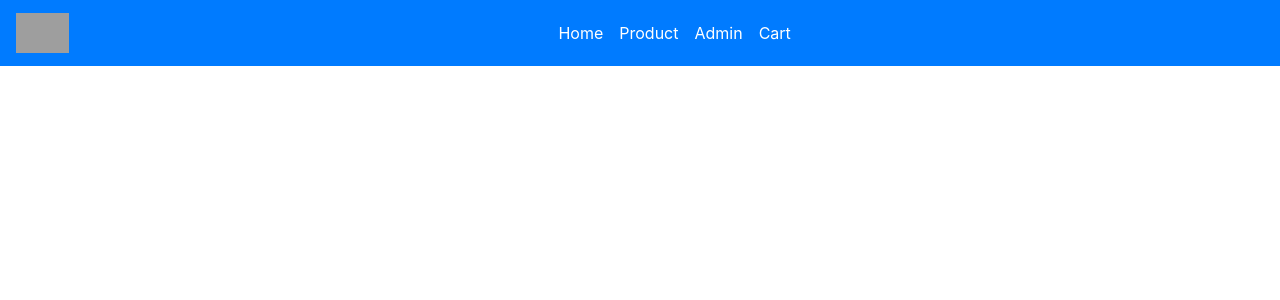
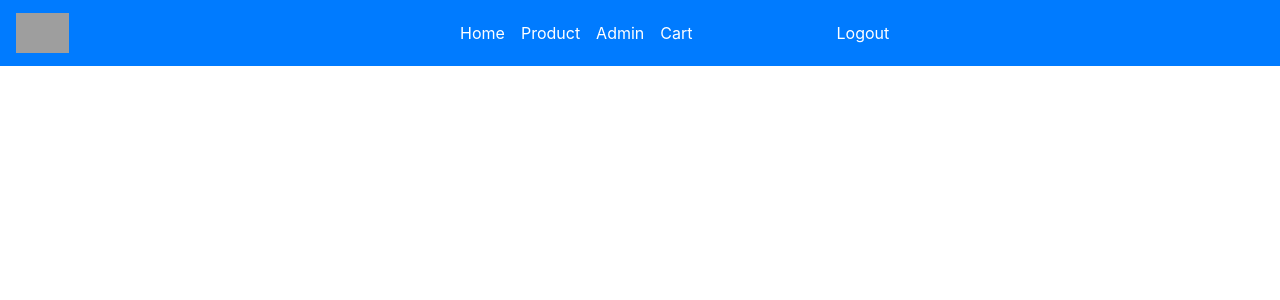
Before and after one commit to shashwatthapa/food-ecommerce-django, a Django app: page /dashboard/ in a window 1280 px wide. Shown: the top 300 px of the page. Run offline with Django 5.2, Linux system fonts and the light colour scheme; a user stored in the database is signed in; grey boxes are pictures that could not be loaded.

Commit message:
logout view added

```diff
--- a/ecom/templates/dashboard.html
+++ b/ecom/templates/dashboard.html
@@ -5,7 +5,7 @@
 {% block body %}
 <nav class="navbar navbar-expand-lg navbar-dark" style="background-color: #007bff;">
     <a class="navbar-brand" href="#">
-        <img src="image.jpeg" alt="Logo" style="height: 40px; width: auto;">
+        <img src="{% static 'image.jpeg' %}" alt="Logo" style="height: 40px; width: auto;">
     </a>
     <button class="navbar-toggler" type="button" data-toggle="collapse" data-target="#navbarNav"
         aria-controls="navbarNav" aria-expanded="false" aria-label="Toggle navigation">
@@ -14,7 +14,7 @@
     <div class="collapse navbar-collapse" id="navbarNav">
         <ul class="navbar-nav mx-auto">
             <li class="nav-item">
-                <a class="nav-link" href="#">Home</a>
+                <a class="nav-link" href="{% url 'dashboard' %}">Home</a>
             </li>
             <li class="nav-item">
                 <a class="nav-link" href="#">Product</a>
@@ -24,6 +24,9 @@
             </li>
             <li class="nav-item">
                 <a class="nav-link" href="#">Cart</a>
+            </li>
+            <li class="nav-item custom-margin">
+                <a class="nav-link" href="{% url 'logout' %}">Logout</a>
             </li>
         </ul>
     </div>
@@ -37,5 +40,8 @@
     .navbar-nav .nav-link:hover {
         color: #ffcc00 !important;
     }
+    .custom-margin{
+        margin-left: 8rem;
+    }
 </style>
 {% endblock %}
--- a/ecom/urls.py
+++ b/ecom/urls.py
@@ -5,5 +5,6 @@ urlpatterns = [
     path('',views.login_view,name='login'),
     path('register/',views.register,name='register'),
     path('dashboard/',views.dashboard,name='dashboard'),
-    path('logout',views.logout_view,name='logout')
+    path('logout/',views.logout_view,name='logout'),
+    path('admin/',views.admin_view,name='admin')
 ]
--- a/ecom/views.py
+++ b/ecom/views.py
@@ -40,3 +40,6 @@ def dashboard(request):
 def logout_view(request):
     logout(request)
     return redirect('login')
+
+def admin_view(request):
+    pass
--- a/myapp/settings.py
+++ b/myapp/settings.py
@@ -11,7 +11,6 @@ https://docs.djangoproject.com/en/5.1/ref/settings/
 """
 
 from pathlib import Path
-
 # Build paths inside the project like this: BASE_DIR / 'subdir'.
 BASE_DIR = Path(__file__).resolve().parent.parent
 
@@ -118,6 +117,7 @@ USE_TZ = True
 
 STATIC_URL = 'static/'
 
+
 # Default primary key field type
 # https://docs.djangoproject.com/en/5.1/ref/settings/#default-auto-field
 
```
Also changed, not shown: db.sqlite3, ecom/static/image.jpg (renamed from ecom/templates/image.jpg).
